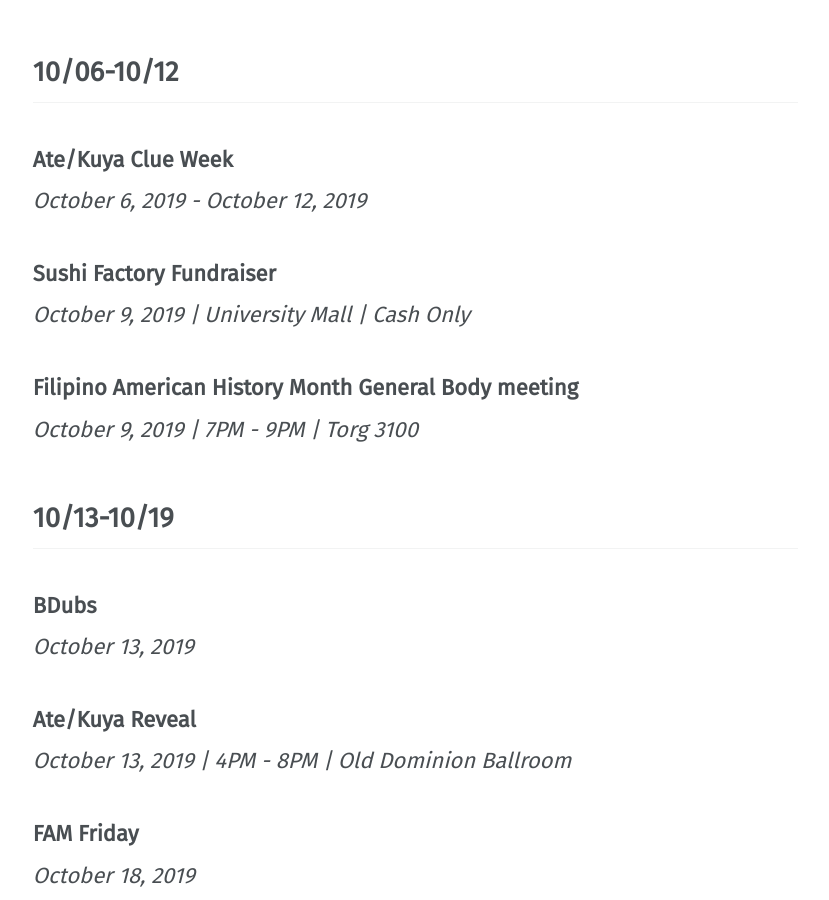
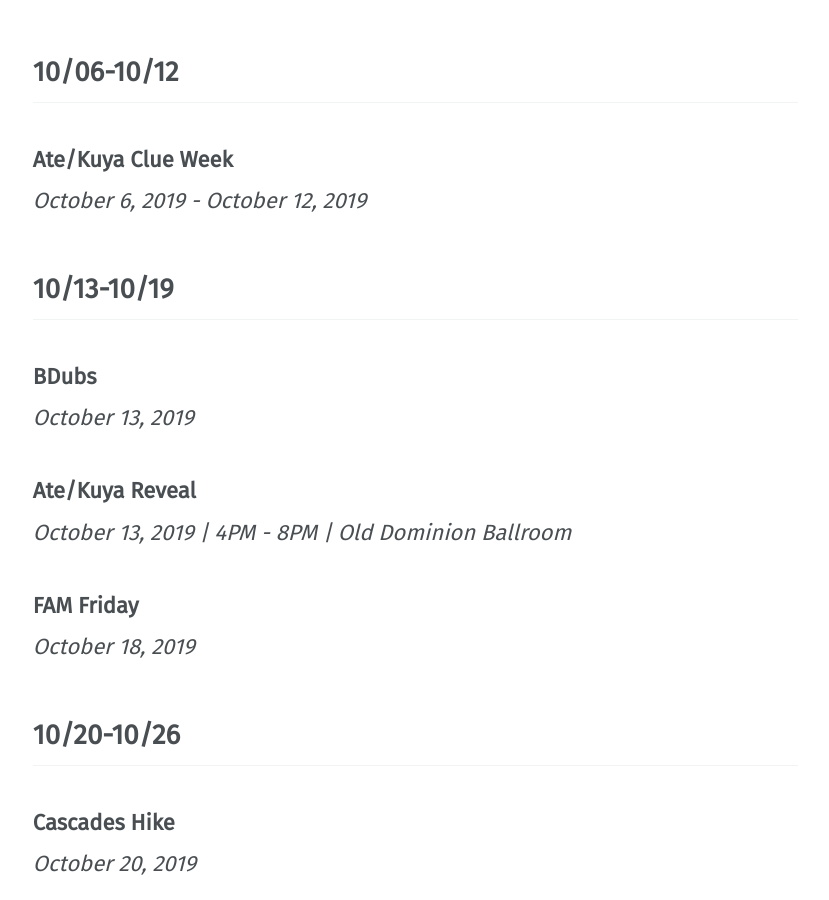
Before and after one commit to vtfasa/vtfasa.github.io, a Jekyll site: the page built from _pages/events.md, in a window 1280 px wide and 900 px high, scrolled down 3991 px. Shown: the whole window, without its empty margins (251-1080 px from the left). Built offline with Jekyll 4.4.1, drawn with Linux system fonts in a browser that asks for light colours; some web fonts are replaced.

Commit message:
Update events.md

```diff
--- a/_pages/events.md
+++ b/_pages/events.md
@@ -66,15 +66,7 @@ How to sign up:
 ## 10/06-10/12
 ### Ate/Kuya Clue Week
 *October 6, 2019 - October 12, 2019*
-### Sushi Factory Fundraiser
-*October 9, 2019 |
-University Mall |
-Cash Only*
 
-### Filipino American History Month General Body meeting
-*October 9, 2019 |
-7PM - 9PM |
-Torg 3100*
 
 ## 10/13-10/19
 ### BDubs
```
